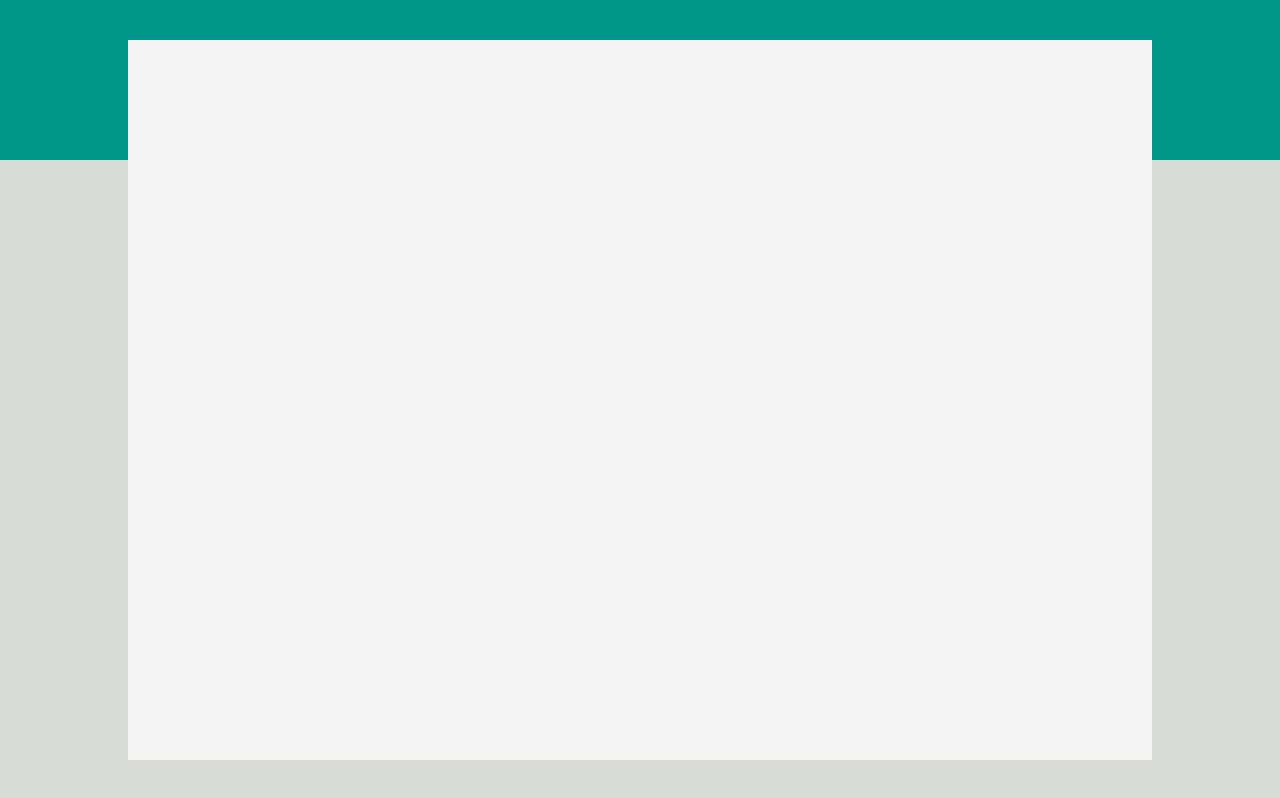
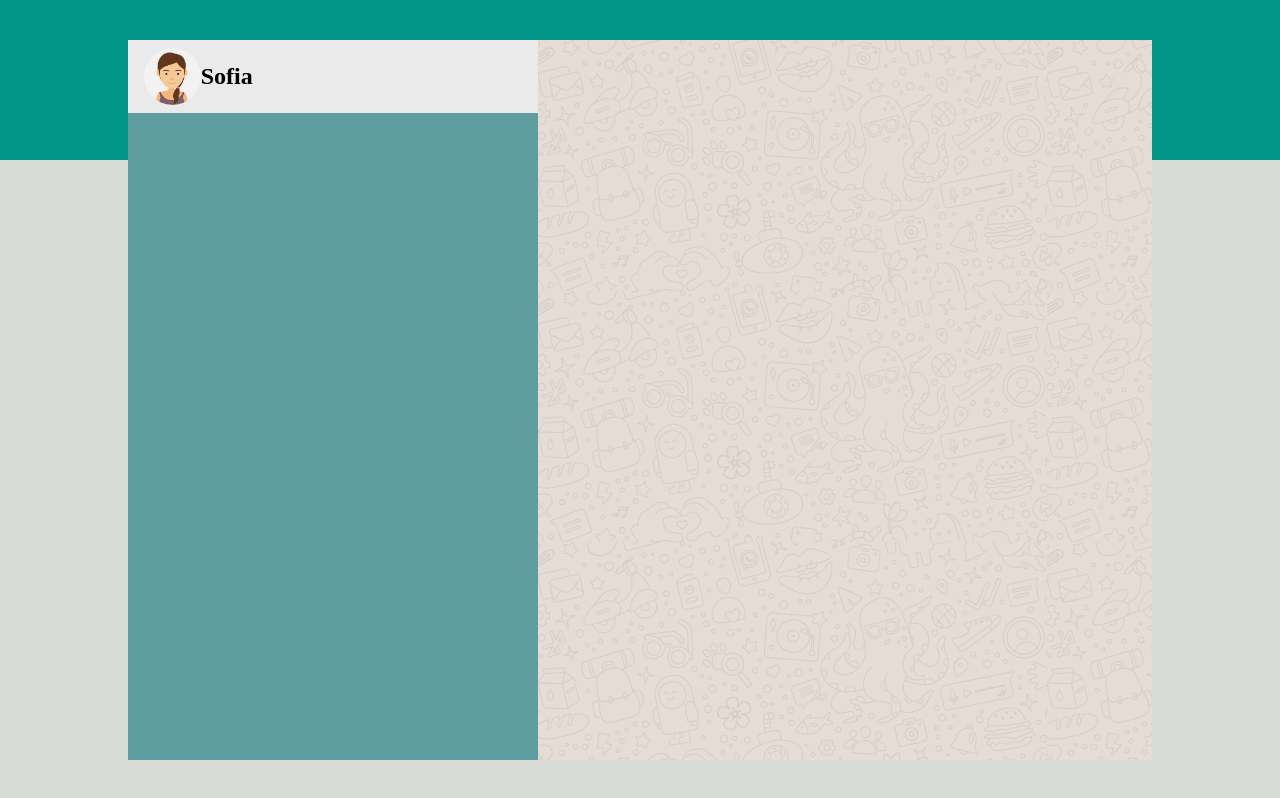
Before and after one commit to italocirillo/vue-boolzapp, a plain HTML site: page index.html in a window 1280 px wide. Drawn offline with Linux system fonts and the light colour scheme.

Commit message:
Immagine profilo nella lista messaggi fatto

```diff
--- a/css/style.css
+++ b/css/style.css
@@ -4,7 +4,9 @@
     padding: 0;
     box-sizing: border-box;
 }
-
+img{
+    max-width: 100%;
+}
 /* WRAPPER */
 .wrapper{
     background-image: linear-gradient(to bottom, #029688 20%, #d9dbd6 0%);
@@ -21,7 +23,29 @@
     height: 90%;
     min-width: 800px;
     min-height: 500px;
-    overflow-y: auto;
+    overflow: auto;
+    display: flex;
+}
+/* Lista messaggi */
+.lista-messaggi{
+    width: 40%;
+    height: 100%;
     /* debug */
-    background-color: whitesmoke;
+    background-color: cadetblue;
 }
+.header-lista-messaggi{
+    background-color:  #eaeaea;
+    padding: 0.5em 1em;
+    display: flex;
+    align-items: center;
+}
+.immagine-profilo{
+    width: 15%;
+    border-radius: 50%;
+}
+/* Chat box */
+.chat-box{
+    width: 60%;
+    height: 100%;
+    background-image: url(../img/mine.jpg);
+}
--- a/index.html
+++ b/index.html
@@ -12,9 +12,21 @@
 
     <!-- Wrapper -->
     <div class="wrapper">
-        <!-- finestra app -->
+        <!-- Finestra app -->
         <div class="finestra-app">
+            <!-- Lista messaggi -->
+            <section class="lista-messaggi">
+                <header class="header-lista-messaggi">
+                    <img class="immagine-profilo" src="img/avatar_io.jpg" alt="foto-profilo">
+                    <h1>Sofia</h1>
+                </header>
+            </section>
+            <!-- Lista messaggi -->
+            <!-- Chat box -->
+            <section class="chat-box">
 
+            </section>
+            <!-- Fine chat box -->
         </div>
         <!-- fine finestra app -->
     </div>
```
